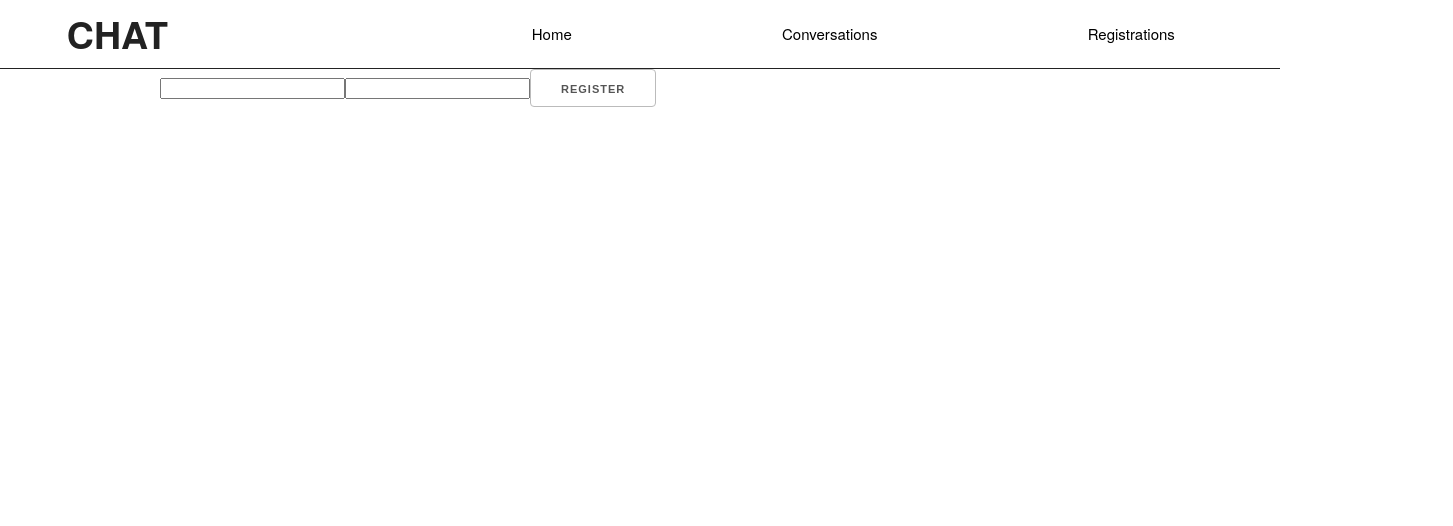
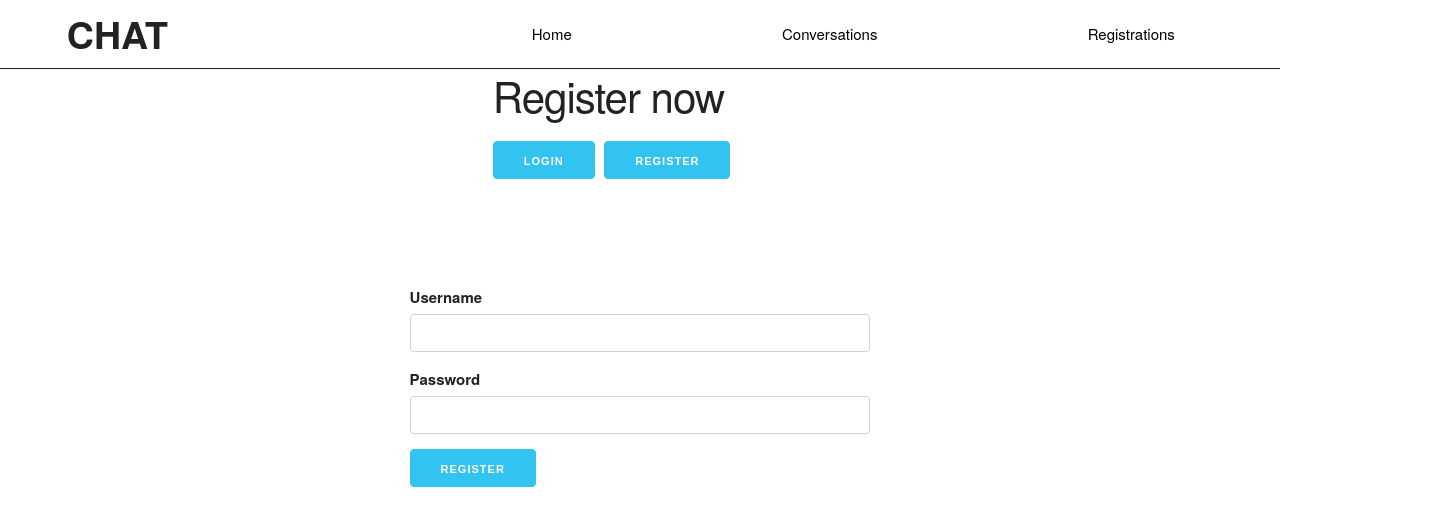
Before and after one commit to GitHub23211/Simple-Chatroom, a React (Create React App) app: page /registration in a window 1280 px wide. Shown: the top 526 px of the page, 1453 px wide, since content can reach past the window. Built offline with nearby package versions, Linux system fonts and the light colour scheme.

Commit message:
completed styling of conversation list, and conversation room. Working on landing page styling

```diff
--- a/src/App.js
+++ b/src/App.js
@@ -1,5 +1,5 @@
 import {Conversation, ConversationList, Home} from './components'
-import { Registration } from './pages'
+import { Landing } from './pages'
 import {useState} from 'react'
 import {BrowserRouter as Router, Routes, Route, Link} from "react-router-dom"
 
@@ -19,7 +19,7 @@ function App() {
 
         <Routes>
           <Route path="/" element={<Home />}/>
-          <Route path="/registration" element={<Registration />}/>
+          <Route path="/registration" element={<Landing />}/>
           <Route path="/conversations" element={<ConversationList currentUser={currentUser}/>}/>
           <Route path="/conversations/:convoId" element={<Conversation currentUser={currentUser}/>}/>
         </Routes>
--- a/src/components/Conversation.js
+++ b/src/components/Conversation.js
@@ -11,7 +11,7 @@ function Conversation({currentUser}) {
 
 
     const getMessages = () => {
-        convoService.getMessages(currentUser, 5, currentConvo)
+        convoService.getMessages(currentUser, 20, currentConvo)
                   .then(response => setMyMsgs(response.messages.reverse()))
     }
 
@@ -40,14 +40,64 @@ function Conversation({currentUser}) {
     console.log("Conversation reloaded")
 
     return(
-        <div className="row">
-                <ConversationList currentUser={currentUser}/>
-            <div className="eight columns">
-                {myMsgs.map(msg => <Message key={msg.id} msg={msg} onClick={deleteMessage}/>)}
-                <SendMsg sendMsg={sendMessage} currMsg={currentMsg} onChange={onChangeCurrentMsg} placeholder={`Message ${currentConvo}...`}/>
+        <div>
+            <div style={style.layout}>
+
+                <div className="row">
+                    <div style={style.list}>
+                            <ConversationList currentUser={currentUser}/>
+                    </div>
+                </div>
+
+                <div style={style.convo}>
+                    <div style={style.messages} >
+                        {myMsgs.map(msg => <Message key={msg.id} msg={msg} onClick={deleteMessage}/>)}
+                    </div>
+
+                    <div style={style.input}>
+                        <SendMsg sendMsg={sendMessage} currMsg={currentMsg} onChange={onChangeCurrentMsg} placeholder={`Message ${currentConvo}...`}/>
+                    </div>
+                </div>
+
+
             </div>
         </div>
     )
 }
 
+const style = {
+    layout: {
+        display: "flex",
+        flexFlow: "row wrap-reverse"
+    },
+
+    convo: {
+        display: "grid",
+        gridTemplateColumns: "5fr",
+        flexGrow: 1
+    },
+
+    messages: {
+        gridColumn: 1,
+        gridRow: 1,
+        height: "70vh",
+        marginBottom: "2rem",
+        marginTop: "1rem",
+        marginLeft: "3%",
+        overflow: "auto"
+    },
+
+    input: {
+        gridColumn: 1,
+        gridRow: 2,
+        width: "65.333333%",
+        marginLeft: "3%"
+    },
+
+    list: {
+        flexGrow: 1,
+        width: "100%"
+    }
+}
+
 export default Conversation
--- a/src/components/ConversationList.js
+++ b/src/components/ConversationList.js
@@ -31,34 +31,38 @@ function ConversationList({currentUser}) {
     console.log("ConversationList reloaded")
 
     return(
-        <div>
-            <div className="two columns">
-                <div className="convo-list" style={style.convoList}>
-                    <h6><strong>Your Conversations</strong></h6>
-                    <ul>
-                        {myConvos.map(convo => <li style={style.convoName} key={convo.id}><Link to={`/conversations/${convo.id}`}>{convo.title}</Link></li>)}
-                    </ul>
-                    <form onSubmit={createConversation}>
-                        <input type="text" className="u-full-width" placeholder="Enter Conversation Name..." value={newConvoName} onChange={onChangeConvoTitle}></input>
-                        <button class="u-full-width">
-                            Create Conversation
-                        </button>
-                    </form>
-                </div>
-            </div>
-            <div className="ten columns"></div>
-    </div>
+        <div className="convo-list" style={style.convoList}>
+            <form onSubmit={createConversation}>
+                <input type="text" className="u-full-width" placeholder="Conversation Name..." value={newConvoName} onChange={onChangeConvoTitle}></input>
+                <button class="u-full-width">
+                    Create
+                </button>
+            </form>
+            <h6 style={style.title}><strong>Your Conversations</strong></h6>
+            <ul>
+                {myConvos.map(convo => <li style={style.convoName} key={convo.id}><Link to={`/conversations/${convo.id}`}>{convo.title}</Link></li>)}
+            </ul>
+        </div>
     )
 }
 
 const style = {
     convoList: {
-        margin: "3% 0% 0% 3%"
+        margin: "3% 0% 0% 3%",
+        paddingRight: "3%",
+        height: "80vh",
+        overflow: "scroll",
+        overflowX: "hidden"
     },
 
     convoName: {
         listStyle: 'none'
+    },
+
+    title: {
+        textAlign: "center"
     }
+
 }
 
 
--- a/src/components/Message.js
+++ b/src/components/Message.js
@@ -10,7 +10,9 @@ function Message ({msg, onClick}) {
 
 const style = {
     message: {
-        listStyle: "none"
+        listStyle: "none",
+        maxWidth: "75ch",
+        wordBreak: "break-all"
     }
 }
 
--- a/src/components/RegistrationForm.js
+++ b/src/components/RegistrationForm.js
@@ -1,13 +1,28 @@
 function RegistrationForm ({registerUser, onChange}) {
     return (
         <form onSubmit={registerUser}>
-            <input onChange={onChange[0]}></input>
-            <input onChange={onChange[1]}></input>
-            <button type="submit">
+            <div className="row">
+                <div className="six columns">
+                    <label for="username">Username</label>
+                    <input class="u-full-width" id="username" type="text" onChange={onChange[0]}></input>
+                </div>
+            </div>
+
+            <div className="row">
+            <div className="six columns">
+                    <label for="passwrod">Password</label>
+                    <input class="u-full-width" id="password" type="password" onChange={onChange[1]}></input>
+                </div>
+            </div>
+
+            <button class="button button-primary" type="submit">
                 Register
             </button>
         </form>
     )
 }
 
+const style = {
+}
+
 export default RegistrationForm
--- a/src/css/skeleton.css
+++ b/src/css/skeleton.css
@@ -186,6 +186,7 @@ input[type="button"] {
   border-radius: 4px;
   border: 1px solid #bbb;
   cursor: pointer;
+  margin: 0 1% 0 0;
   box-sizing: border-box; }
 .button:hover,
 button:hover,
--- a/src/pages/Registration.js
+++ b/src/pages/Landing.js
@@ -2,7 +2,7 @@ import {useState} from 'react'
 import {auth} from '../To be categorised'
 import {RegistrationForm} from '../components'
 
-function Registration() {
+function Landing() {
     const [currentUser, changeUser] = useState({token: "630e072e6af13c96e18cf4aa"})
 
     const registerNewUser = (event) => {
@@ -27,9 +27,26 @@ function Registration() {
 
     return (
       <div className="container">
-        <RegistrationForm registerUser={registerNewUser} onChange={[onChangeRegisterFormName, onChangeRegisterFormPassword]}/>
+        <div className="row"  style={style.div}>
+            <div className="offset-by-four columns">
+              <h2>Register now</h2>
+              <button type="button" class="button button-primary">Login</button>
+              <button type="button" class="button button-primary">Register</button>
+            </div>
+          </div>
+
+          <div className="offset-by-three columns">
+            <RegistrationForm registerUser={registerNewUser} onChange={[onChangeRegisterFormName, onChangeRegisterFormPassword]}/>
+          </div>
       </div>
     )
 }
 
-export default Registration
+const style = {
+  div: {
+    paddingBottom: "10%"
+  }
+}
+
+
+export default Landing
--- a/src/pages/index.js
+++ b/src/pages/index.js
@@ -1,3 +1,3 @@
-import Registration from './Registration'
+import Landing from './Landing'
 
-export {Registration}
+export {Landing}
```
